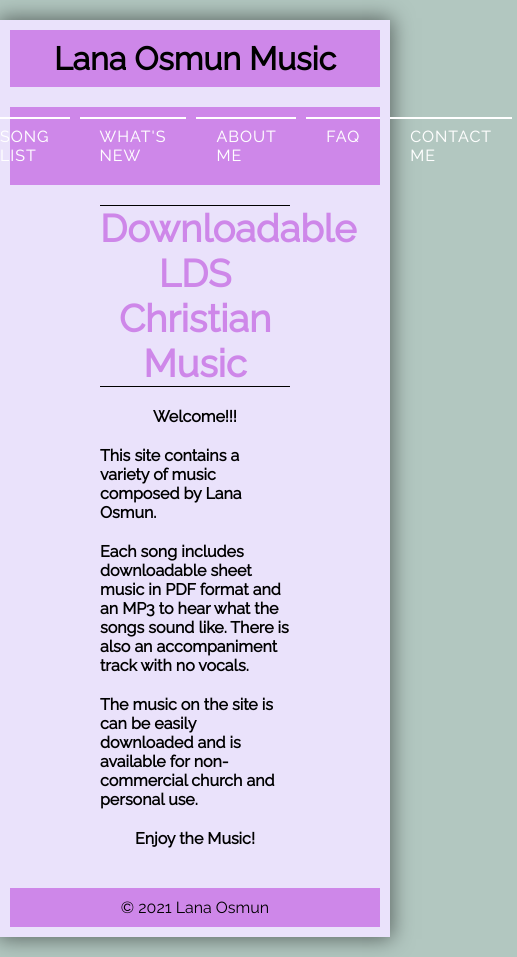
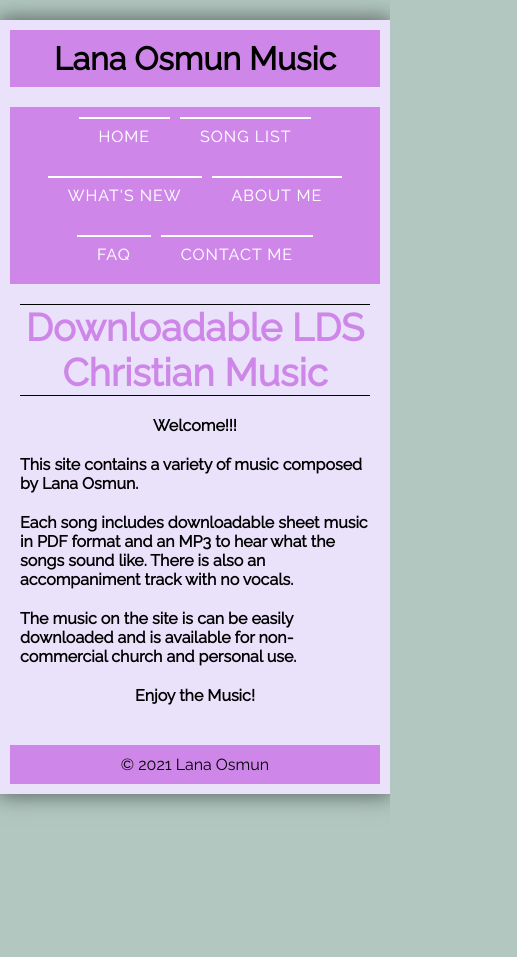
Before and after one commit to numso/lanaosmunmusic.com, a Next.js app: page / in a window 390 px wide. Shown: the whole page, 517 px wide, since content can reach past the window. After the commit the page ends 844 px from the top, so only its background shows below. Built offline with nearby package versions, Linux system fonts and the light colour scheme.

Commit message:
make it responsive

```diff
--- a/styles/globals.css
+++ b/styles/globals.css
@@ -105,6 +105,11 @@ ul {
 #app > div {
   padding: 10px 90px;
 }
+@media (max-width: 768px) {
+  #app > div {
+    padding: 10px;
+  }
+}
 
 nav {
   margin: 20px 0 10px;
@@ -116,6 +121,7 @@ nav {
 nav ul {
   background-color: #ce87e9;
   display: flex;
+  flex-wrap: wrap;
   justify-content: center;
 }
 nav a {
@@ -184,7 +190,15 @@ footer {
 }
 #songs .controls input {
   flex: 1;
-  margin-left: 10px;
+  margin: 0 0 0 10px;
+}
+@media (max-width: 768px) {
+  #songs .controls {
+    flex-direction: column;
+  }
+  #songs .controls input {
+    margin: 10px 0 0 0;
+  }
 }
 #songs .song {
   background-color: #ce87e9;
@@ -263,6 +277,24 @@ footer {
 #about-me > .section > :last-child {
   padding-left: 16px;
 }
+#about-me img {
+  width: initial;
+  height: initial;
+  max-width: 100%;
+}
+@media (max-width: 768px) {
+  #about-me > .section {
+    flex-direction: column;
+  }
+  #about-me > .section:last-of-type {
+    flex-direction: column-reverse;
+  }
+  #about-me > .section > * {
+    text-align: center;
+    width: 100%;
+    padding: 0 !important;
+  }
+}
 
 #faq p {
   padding: 10px 0;
```
